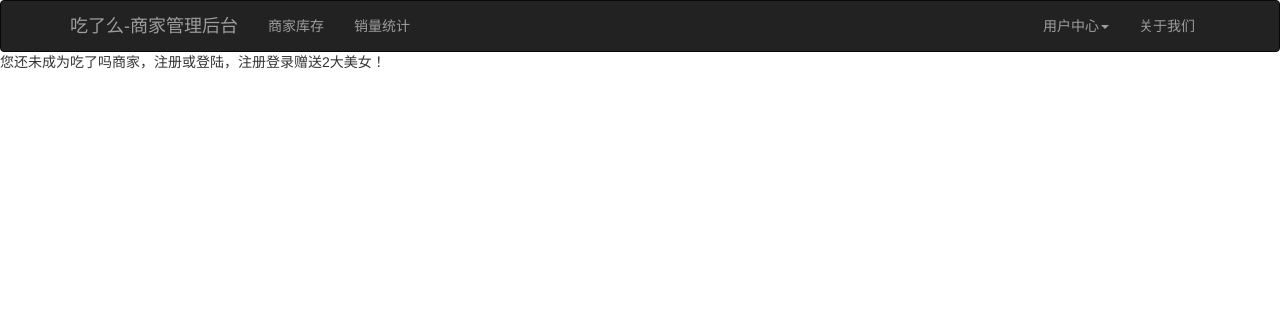
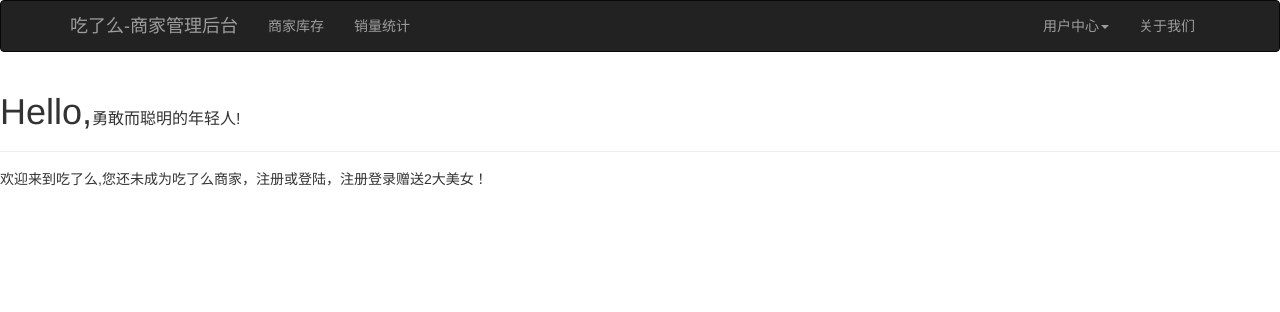
Before and after one commit to wengangYu/Flask, a Flask app: page /user/ in a window 1280 px wide. Shown: the top 312 px of the page. Run offline with Flask 2, Linux system fonts and the light colour scheme; some libraries are stand-ins or nearby versions.

Commit message:
完成了session注册登录带用户信息跳转!微调首页显示

```diff
--- a/apps/templates/index.html
+++ b/apps/templates/index.html
@@ -35,7 +35,13 @@
         </a>
     </div>
 {% else %}
-    <p>您还未成为吃了吗商家，注册或登陆，注册登录赠送2大美女！</p>
+    {% block page_content %}
+        <div class="page-header">
+            <h1>Hello,<span style="font-size: 16px">勇敢而聪明的年轻人!</span></h1>
+        </div>
+        <h5>欢迎来到吃了么,您还未成为吃了么商家，注册或登陆，注册登录赠送2大美女！</h5>
+    {% endblock %}
+
 {% endif %}
 
 {% endblock %}
```
